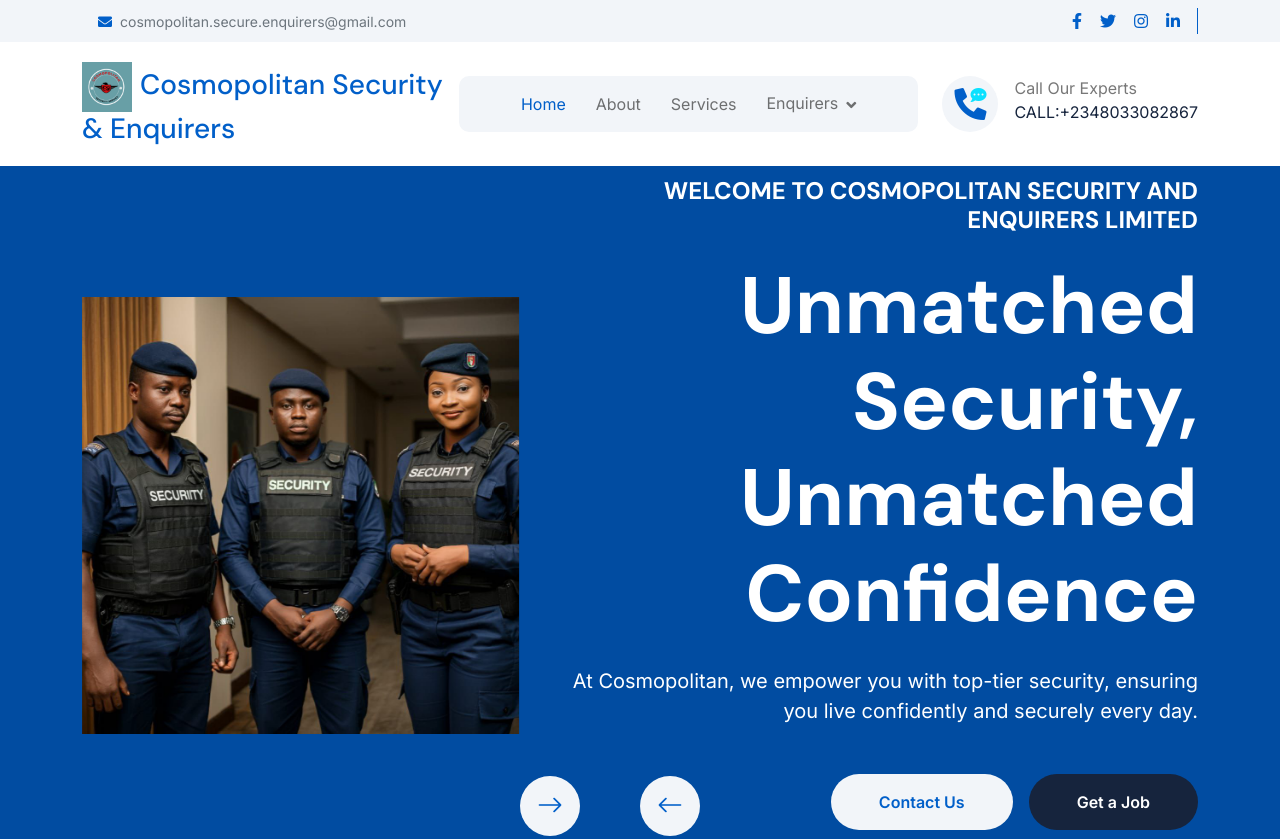
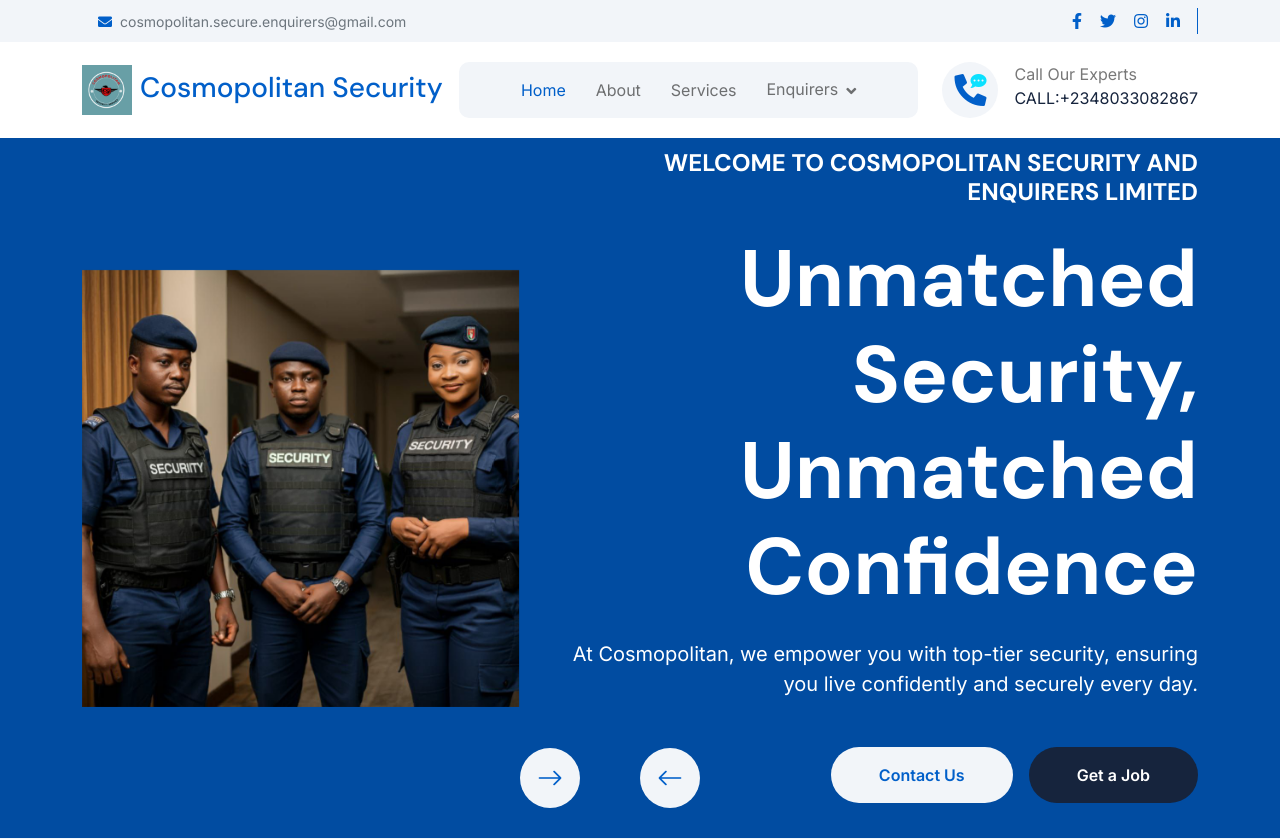
Before and after one commit to gamahuniverse/Cosmopolitan, a plain HTML site: page index.html in a window 1280 px wide. Shown: the top 839 px of the page. Drawn offline with nearby package versions, Linux system fonts and the light colour scheme.

Commit message:
Update index.html

```diff
--- a/index.html
+++ b/index.html
@@ -81,7 +81,7 @@
             <div class="container">
                 <nav class="navbar navbar-expand-lg navbar-light">
                     <a href="index.html" class="navbar-brand p-0">
-                        <h3 class="text-primary mb-0"><i class=""><img src="img/WhatsApp Image 2024-09-02 at 11.18.05 AM.jpeg" alt="" class="fab fa-slack me-2"></i>Cosmopolitan Security </br> & Enquirers</h3>
+                        <h3 class="text-primary mb-0"><i class=""><img src="img/WhatsApp Image 2024-09-02 at 11.18.05 AM.jpeg" alt="" class="fab fa-slack me-2"></i>Cosmopolitan Security</h3>
                         <!-- <img src="img/logo.png" alt="Logo"> -->
 
                     </a>
```
